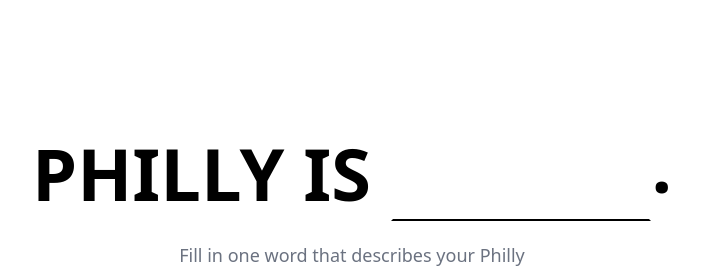
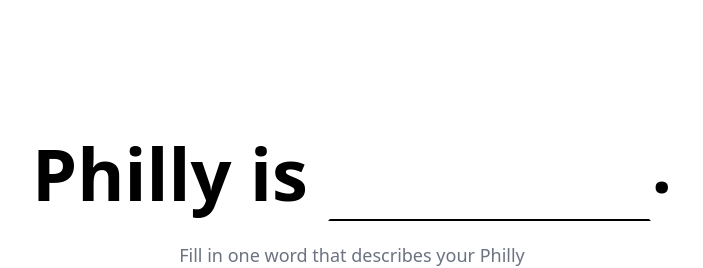
Before and after one commit to ssudler/phl-250, a Next.js app in the folder apps/client/: page /draw in a window 1280 px wide. Shown: the top 268 px of the page, without its empty margins (288-991 px from the left). Built offline with nearby package versions, Linux system fonts and the light colour scheme; no server answers.

Commit message:
Change case of letters
Signed-off-by: Sequoyah Sudler <33231342+ssudler@users.noreply.github.com>

```diff
--- a/apps/client/app/draw/page.js
+++ b/apps/client/app/draw/page.js
@@ -50,7 +50,7 @@
         >
           <Form className="w-1/2 space-y-5" ref={containerRef}>
             <div className="flex gap-5">
-              <p className="self-end text-7xl font-bold mb-3 whitespace-nowrap">PHILLY IS</p>
+              <p className="self-end text-7xl font-bold mb-3 whitespace-nowrap">Philly is</p>
               <div className="flex shrink">
                 <Field
                   as={TextInput}
```
